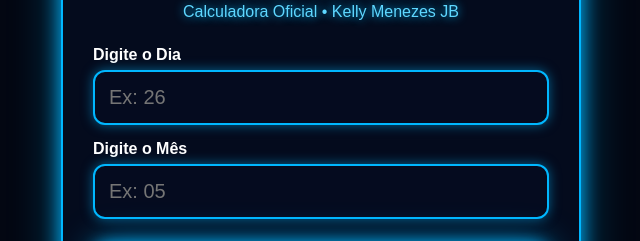
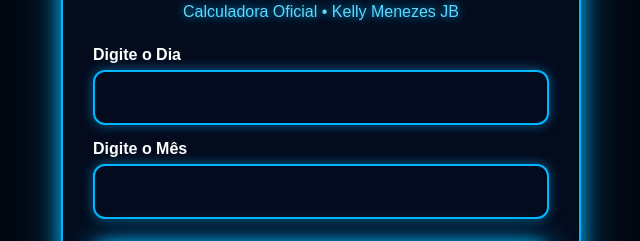
Before and after one commit to abnnerhenrich-cell/cruz-do-dia, a plain HTML site: page index.html in a window 1280 px wide. Shown: the part 253-494 px from the top of the page, without its empty margins (319-959 px from the left). Drawn offline with Linux system fonts and the light colour scheme.

Commit message:
Update index.html

```diff
--- a/index.html
+++ b/index.html
@@ -209,10 +209,10 @@ button:hover{
     <p class="sub">Calculadora Oficial • Kelly Menezes JB</p>
 
     <label>Digite o Dia</label>
-    <input type="number" id="dia" placeholder="Ex: 26">
+    <input type="number" id="dia" placeholder="">
 
     <label>Digite o Mês</label>
-    <input type="number" id="mes" placeholder="Ex: 05">
+    <input type="number" id="mes" placeholder="">
 
     <button onclick="calcularCruz()">CALCULAR CRUZ</button>
 
```
